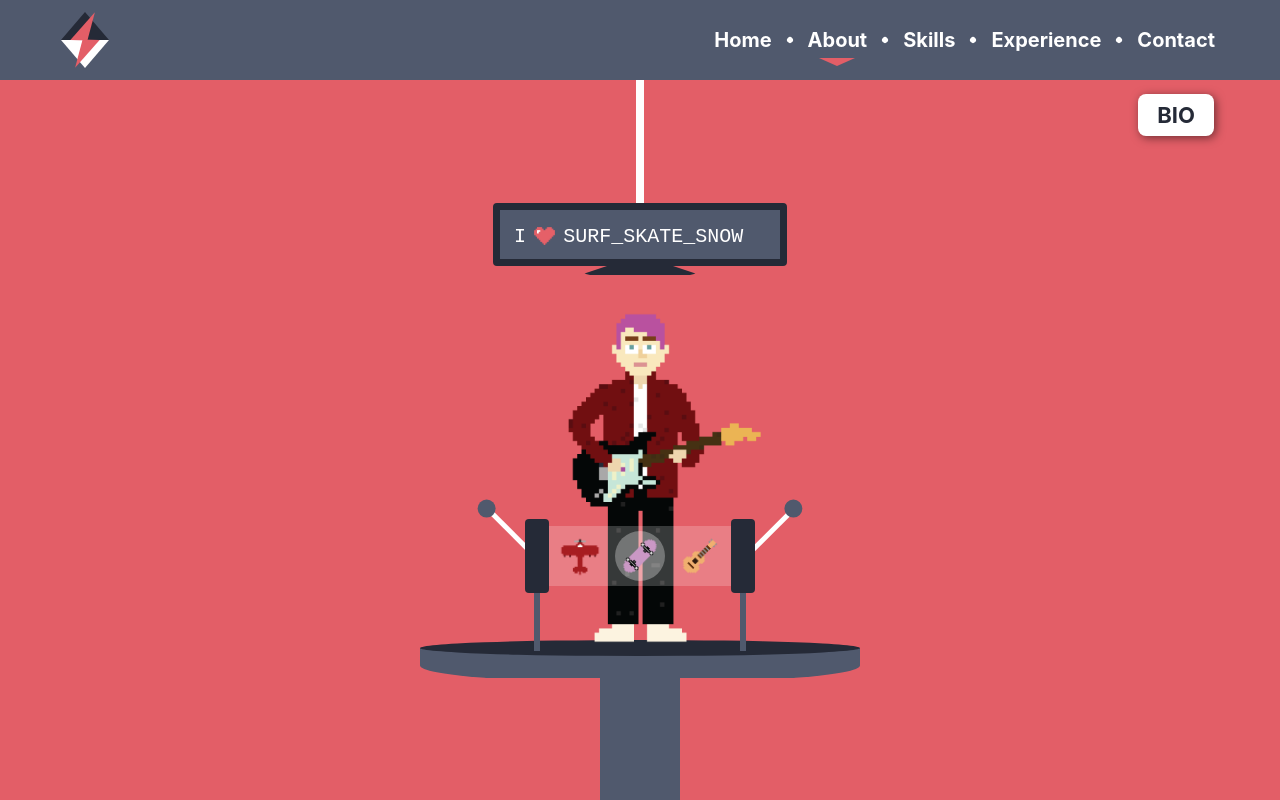
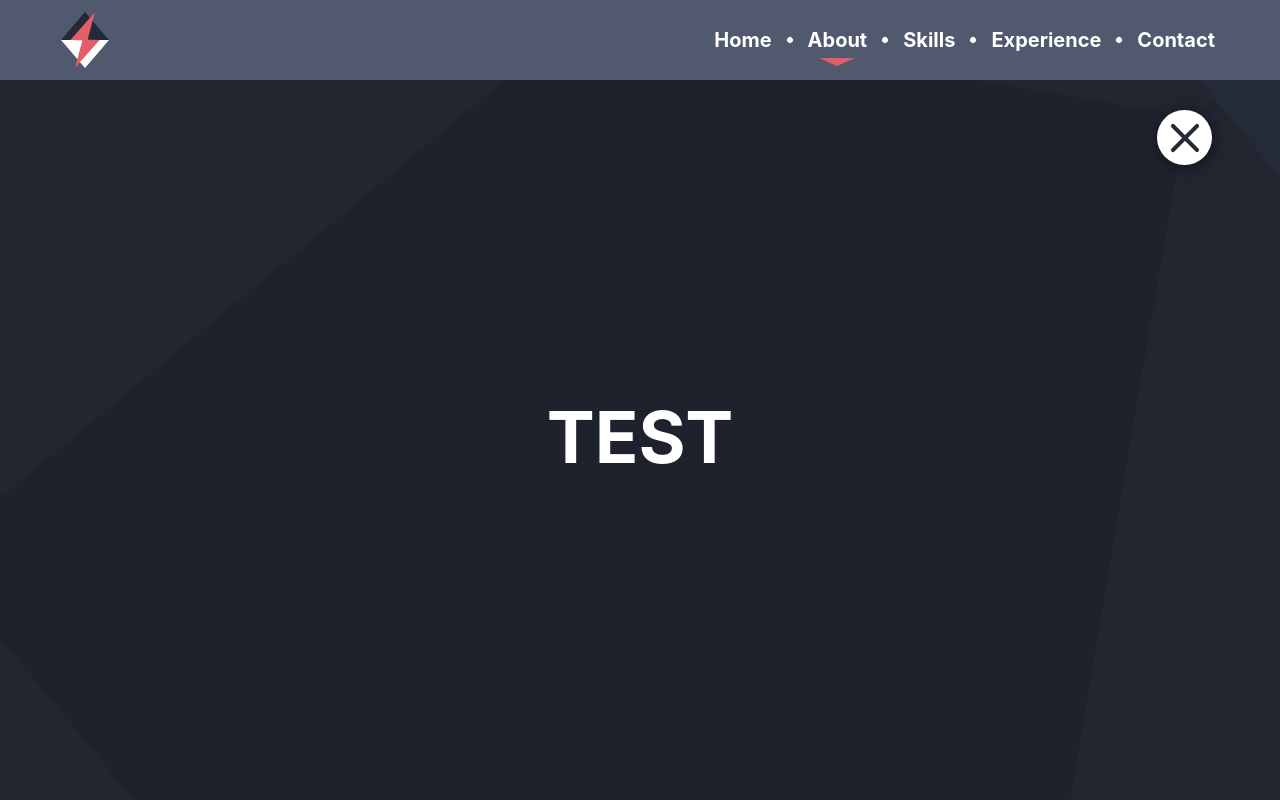
Before and after one commit to ryan-doucette/ryan-doucette.github.io, a React (Create React App) app in the folder app/: page /#/about in a window 1280 px wide. Both pictures are taken after a click on the element "BIO". Built offline with nearby package versions, Linux system fonts and the light colour scheme.

Commit message:
Transitions added to and from the bio section of the about page

```diff
--- a/app/src/components/screens/about/About.tsx
+++ b/app/src/components/screens/about/About.tsx
@@ -1,7 +1,8 @@
 import React, {useContext, useState, useEffect} from 'react';
 import { CurrentScreenContext } from '../../../current-screen-context';
-import { leaveAboutTransition } from './transitions/AboutTransitions';
+import { leaveAboutTransition, enterBioScreen, leaveBioScreen } from './transitions/AboutTransitions';
 import './styles/_about.scss';
+import './styles/_bio.scss';
 import './transitions/_aboutTransitions.scss';
 import { useNavigationType } from 'react-router-dom';
 import AboutPortal from './aboutPortal/AboutPortal';
@@ -10,6 +11,7 @@ import AboutSign from './aboutSign/AboutSign';
 import aboutItems from './AboutData';
 import useInterval from '../../../customHooks/UseInterval';
 import { enterAboutTransition } from './transitions/AboutTransitions';
+import CloseButton from '../home/menuModal/CloseButton';
 
 const About = () => {
   const screenContext = useContext(CurrentScreenContext);
@@ -85,7 +87,13 @@ const About = () => {
   return (
     <div className="about">
       <section className='aboutPortalSection' id='about-portal-section'>
-        <div className='bioButton' id='bio-button'>BIO</div>
+        <div
+          className='bioButton'
+          id='bio-button'
+          onClick={() => {enterBioScreen()}}
+        >
+          BIO
+        </div>
         <div className='aboutTopWire'/>
         <div className='aboutFullContainer'>
           <div className='aboutSignContainer'>
@@ -117,6 +125,18 @@ const About = () => {
         </div>
         <div className='aboutBottomPedestal'/>
       </section>
+      <section className='bioSection' id='bio-section'>
+        <div className='bioCloseButtonContainer' id='bio-close-button' onClick={() => leaveBioScreen()}>
+          <CloseButton
+              backgroundColor={'white'}
+              xColor={'#252a37'}
+              changeColorOnHover={true}
+              hoverBackgroundColor={'#50596d'}
+              hoverXColor={'white'}
+          />
+        </div>
+        <h1 style={{color: 'white'}}>TEST</h1>
+      </section>
     </div>
   );
 }
--- a/app/src/components/screens/about/styles/_about.scss
+++ b/app/src/components/screens/about/styles/_about.scss
@@ -43,6 +43,7 @@
     align-items: center;
     overflow: hidden;
     background-color: theme.$highlight;
+    z-index: 2;
 }
 .aboutTopWire {
     position: absolute;
--- /dev/null
+++ b/app/src/components/screens/about/styles/_bio.scss
@@ -0,0 +1,67 @@
+@use "../../../../theme";
+@use "../../../../breakpoints";
+
+.bioSection {
+    width: 100%;
+    opacity: 0%;
+    position: absolute;
+    height: 100%;
+    display: flex;
+    justify-content: center;
+    align-items: center;
+    overflow: hidden;
+}
+.bioCloseButtonContainer {
+    opacity: 0%;
+    position: fixed;
+    top: 20px;
+    right: 24px;
+    width: 48px;
+    height: 48px;
+    cursor: pointer;
+    display: flex;
+    justify-content: center;
+    align-items: center;
+    transition: 0.3s ease-in-out;
+    border-radius: 100%;
+    box-shadow: 2px 2px 16px rgba($color: #000000, $alpha: 0.5);
+  }
+
+  .bioCloseButtonContainer:hover {
+    transform: scale(120%);
+    -webkit-transform: scale(1.2, 1.2);
+  }
+
+
+/* ******************* TABLET VIEW ******************* */
+@media (min-width: breakpoints.$tablet) {
+}
+
+/* ******************* DESKTOP VIEW ******************* */
+@media (min-width: breakpoints.$desktop) {
+    .bioCloseButtonContainer {
+        top: 30px;
+        right: 68px;
+        width: 55px;
+        height: 55px;
+      }
+}
+
+/* ******************* BIG DESKTOP VIEW ******************* */
+@media (min-width: breakpoints.$big-desktop) {
+    .bioCloseButtonContainer {
+        top: 40px;
+        right: 82px;
+        width: 60px;
+        height: 60px;
+      }
+}
+
+@media (max-width: breakpoints.$small-mobile) {
+    .bioCloseButtonContainer {
+        top: 12px;
+        right: 20px;
+        width: 42px;
+        height: 42px;
+      }
+}
--- a/app/src/components/screens/about/transitions/AboutTransitions.tsx
+++ b/app/src/components/screens/about/transitions/AboutTransitions.tsx
@@ -11,10 +11,55 @@ export const enterAboutTransition = () => {
 export const leaveAboutTransition = () => {
     const aboutPortalSection = document.getElementById('about-portal-section');
     const bioButton = document.getElementById('bio-button');
+    const bioSection = document.getElementById('bio-section');
 
     aboutPortalSection?.classList.add('leave-about');
     aboutPortalSection?.classList.remove('enter-about');
 
     bioButton?.classList.add('bio-button-leave');
     bioButton?.classList.remove('bio-button-enter');
+
+    bioSection?.classList.add('bio-section-closed');
+    bioSection?.classList.remove('bio-section-open');
 }
+export const enterBioScreen = () => {
+    const aboutPortalSection = document.getElementById('about-portal-section');
+    const bioButton = document.getElementById('bio-button');
+    const bioSection = document.getElementById('bio-section');
+    const bioCloseButton = document.getElementById('bio-close-button');
+
+    aboutPortalSection?.classList.add('leave-about');
+    aboutPortalSection?.classList.remove('enter-about');
+
+    bioButton?.classList.add('bio-button-leave');
+    bioButton?.classList.remove('bio-button-enter');
+
+    setTimeout(() => {
+        bioSection?.classList.add('bio-section-open');
+        bioSection?.classList.remove('bio-section-closed');
+        bioCloseButton?.classList.add('bio-section-open');
+        bioCloseButton?.classList.remove('bio-section-closed');
+    }, 300);
+}
+export const leaveBioScreen = () => {
+    const aboutPortalSection = document.getElementById('about-portal-section');
+    const bioButton = document.getElementById('bio-button');
+    const bioSection = document.getElementById('bio-section');
+    const bioCloseButton = document.getElementById('bio-close-button');
+
+    bioSection?.classList.add('bio-section-closed');
+    bioSection?.classList.remove('bio-section-open');
+
+    bioButton?.classList.add('bio-button-enter');
+    bioButton?.classList.remove('bio-button-leave');
+
+    bioCloseButton?.classList.add('bio-section-closed');
+    bioCloseButton?.classList.remove('bio-section-open');
+
+    setTimeout(() => {
+        aboutPortalSection?.classList.add('enter-about');
+        aboutPortalSection?.classList.remove('leave-about');
+        bioButton?.classList.add('bio-button-enter');
+        bioButton?.classList.remove('bio-button-leave');
+    }, 300);
+}
--- a/app/src/components/screens/about/transitions/_aboutTransitions.scss
+++ b/app/src/components/screens/about/transitions/_aboutTransitions.scss
@@ -5,10 +5,18 @@
     animation: leave-about 0.3s linear forwards;
 }
 .bio-button-enter {
-    animation: bio-button-enter 0.3s linear forwards;
+    pointer-events:all;
+    animation: bio-button-enter 0.5s linear forwards;
 }
 .bio-button-leave {
+    pointer-events: none;
     animation: bio-button-leave 0.3s linear forwards;
+}
+.bio-section-open {
+    animation: bio-section-open 0.3s linear forwards;
+}
+.bio-section-closed {
+    animation: bio-section-closed 0.3s linear forwards;
 }
 
 @keyframes enter-about {
@@ -47,3 +55,23 @@
         transform: translateY(20px);
     }
 }
+@keyframes bio-section-open {
+    0% {
+        opacity: 0%;
+        transform: translateY(20px);
+    }
+    100% {
+        opacity: 100%;
+        transform: translateY(0px);
+    }
+}
+@keyframes bio-section-closed {
+    0% {
+        opacity: 100%;
+        transform: translateY(0px);
+    }
+    100% {
+        opacity: 0%;
+        transform: translateY(20px);
+    }
+}
```
